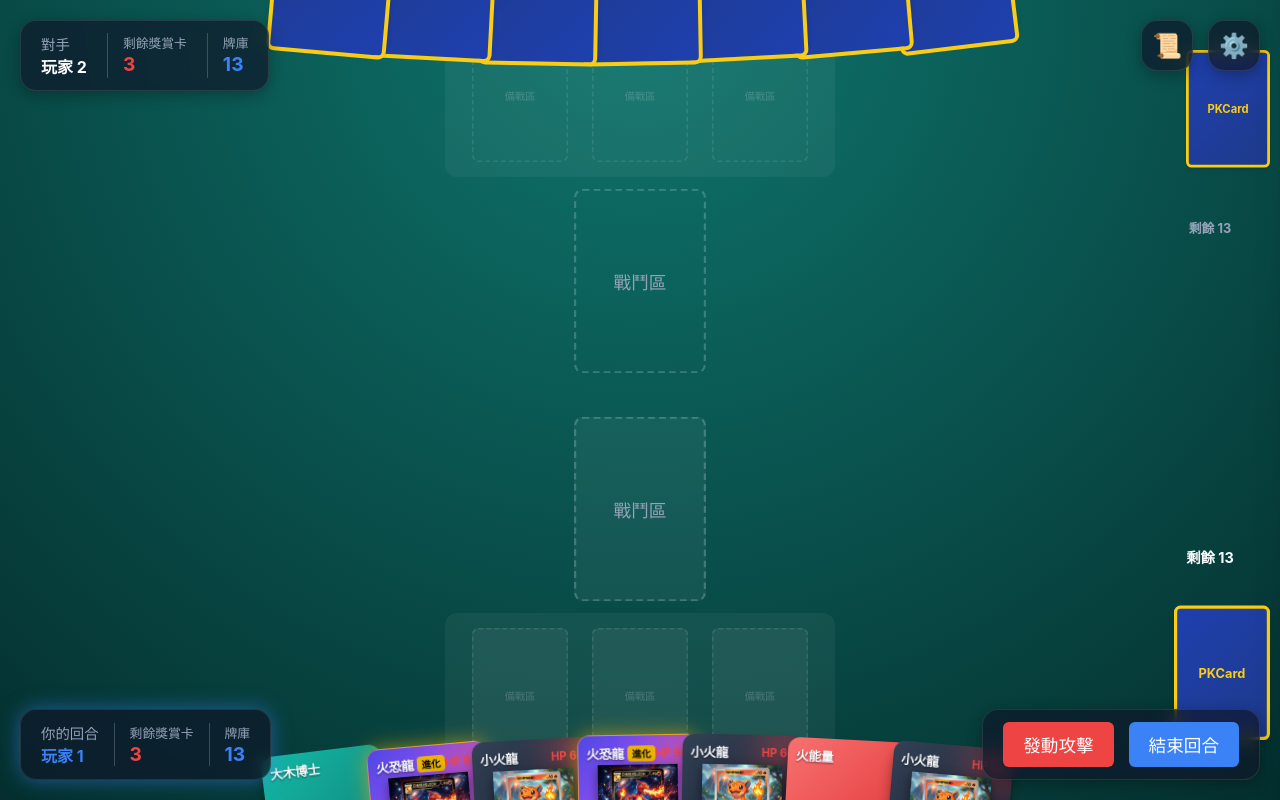
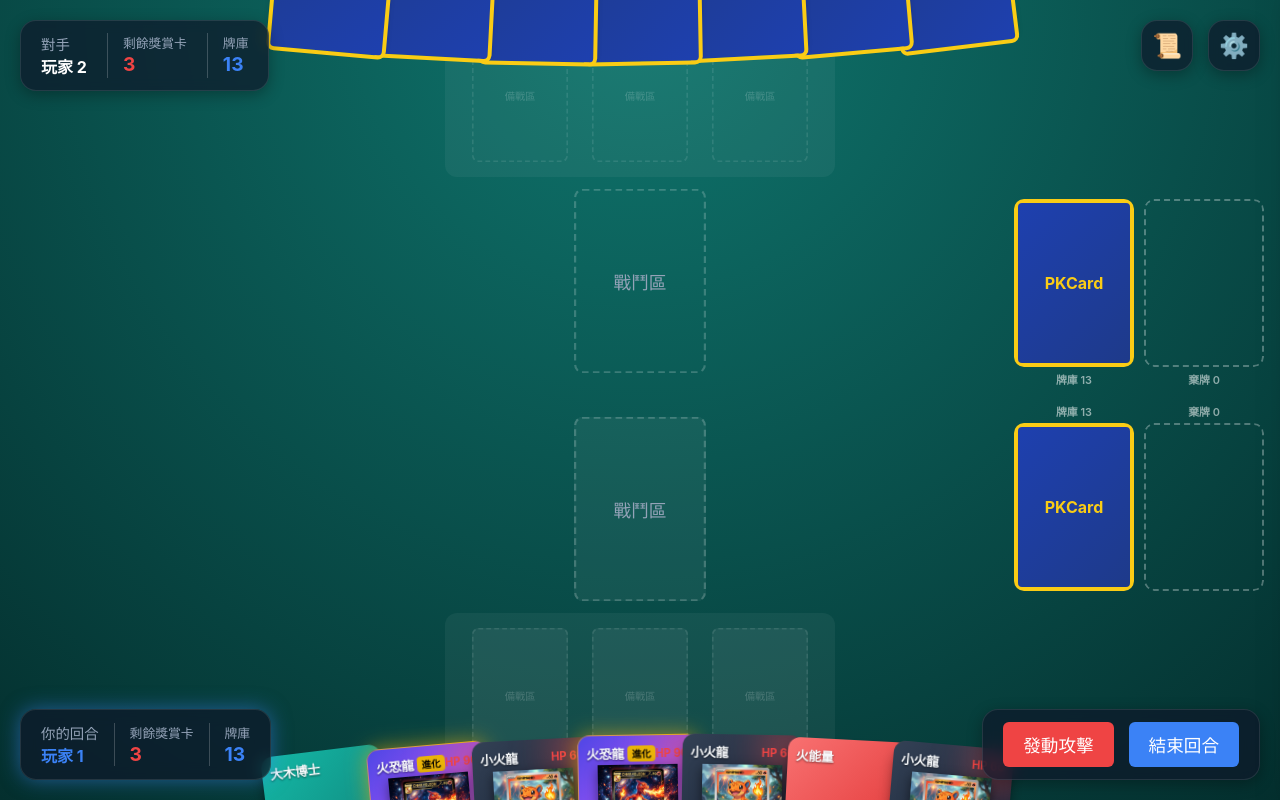
Before and after one commit to geeksajen/PokemonCard, a React (Vite) app: page / in a window 1280 px wide. Both pictures are taken after a click on the button "開始對戰". Built offline with nearby package versions, Linux system fonts and the light colour scheme.

Commit message:
feat: update game arena, styles, and state logic

```diff
--- a/src/components/GameArena.jsx
+++ b/src/components/GameArena.jsx
@@ -5,6 +5,53 @@ import Board from './Board';
 import Hand from './Hand';
 import Card from './Card';
 import { sfxPlace, sfxAttack, sfxDamage, sfxEndTurn, sfxVictory, sfxError, AudioSettings, startBGM, stopBGM } from '../utils/sounds';
+
+// 牌庫 / 棄牌區 單張卡片小元件
+// 卡片本身使用 CSS 變數 --card-width=120px, --card-height=168px
+// 我們想要放大到 1.4x，讓牌庫跟棄牌區一樣大
+const BASE_W = 120, BASE_H = 168, PILE_SCALE = 1.0;
+const SLOT_W = Math.round(BASE_W * PILE_SCALE); // 168px
+const SLOT_H = Math.round(BASE_H * PILE_SCALE); // 235px
+
+const PileSlot = ({ label, labelColor, card, isEmpty, isFaceDown, labelOnTop }) => (
+  <div style={{ display: 'flex', flexDirection: 'column', alignItems: 'center', gap: '4px' }}>
+    {labelOnTop && (
+      <span style={{ fontSize: '0.68rem', fontWeight: '600', color: labelColor || 'rgba(255,255,255,0.55)', whiteSpace: 'nowrap' }}>{label}</span>
+    )}
+    <div style={{ width: `${SLOT_W}px`, height: `${SLOT_H}px`, position: 'relative', flexShrink: 0, borderRadius: '10px', overflow: 'hidden' }}>
+      {isEmpty ? (
+        <div style={{ width: '100%', height: '100%', border: '2px dashed rgba(255,255,255,0.3)', borderRadius: '10px', boxSizing: 'border-box' }} />
+      ) : (
+        <div style={{ position: 'absolute', top: 0, left: 0, width: `${BASE_W}px`, height: `${BASE_H}px`, transform: `scale(${PILE_SCALE})`, transformOrigin: 'top left', pointerEvents: 'none' }}>
+          <Card card={card} isFaceDown={!!isFaceDown} />
+        </div>
+      )}
+    </div>
+    {!labelOnTop && (
+      <span style={{ fontSize: '0.68rem', fontWeight: '600', color: labelColor || 'rgba(255,255,255,0.55)', whiteSpace: 'nowrap' }}>{label}</span>
+    )}
+  </div>
+);
+
+
+// 牌庫 + 棄牌 水平小組
+const PilePair = ({ deckCount, discardTop, discardCount, labelOnTop }) => (
+  <div style={{ display: 'flex', flexDirection: 'row', gap: '10px', alignItems: 'flex-start' }}>
+    <PileSlot
+      label={`牌庫 ${deckCount}`}
+      labelColor={deckCount <= 5 ? 'var(--color-danger)' : 'rgba(255,255,255,0.55)'}
+      isFaceDown={true}
+      labelOnTop={labelOnTop}
+    />
+    <PileSlot
+      label={`棄牌 ${discardCount}`}
+      card={discardTop}
+      isEmpty={!discardCount}
+      isFaceDown={false}
+      labelOnTop={labelOnTop}
+    />
+  </div>
+);
 
 const GameArena = ({ p1Theme, p2Theme, onReturnLobby }) => {
   const [gameState, setGameState] = useState(null);
@@ -21,6 +68,7 @@ const GameArena = ({ p1Theme, p2Theme, onReturnLobby }) => {
   const [cardToConsume, setCardToConsume] = useState(null);
   const [attackAnim, setAttackAnim] = useState(null); // { type: 'fire', isPlayer1: true }
   const [drawnCardAnim, setDrawnCardAnim] = useState(null); // { cardId: '...', playerId: '...' }
+  const [faintAnim, setFaintAnim] = useState(null); // { pokemon: Card, isTopPlayer: boolean }
 
   const toggleBGM = () => {
     if (bgmMuted) {
@@ -140,6 +188,8 @@ const GameArena = ({ p1Theme, p2Theme, onReturnLobby }) => {
       setGameState(prev => {
         const newState = structuredClone(prev);
         const p = newState.players[currentPlayerId];
+        p.discardPile.push(targetCard); // 將大木博士丟入棄牌區
+        p.discardPile.push(...p.hand); // 捨棄全部手牌到棄牌區
         p.hand = []; // 清空手牌
         let drawn = 0;
         for (let i = 0; i < 7; i++) {
@@ -227,6 +277,7 @@ const GameArena = ({ p1Theme, p2Theme, onReturnLobby }) => {
           const newState = structuredClone(prev);
           const p = newState.players[currentPlayerId];
           p.activePokemon.currentHp = Math.min(p.activePokemon.maxHp, p.activePokemon.currentHp + 20);
+          p.discardPile.push(targetCard);
           p.hand = p.hand.filter(c => c.instanceId !== targetCard.instanceId);
           pushLog(newState, currentPlayerId, `對戰鬥區的 ${p.activePokemon.name} 使用了傷藥，回復 20 點 HP`);
           return newState;
@@ -311,6 +362,7 @@ const GameArena = ({ p1Theme, p2Theme, onReturnLobby }) => {
         const targetIdx = p.bench.findIndex(c => c.instanceId === existingPokemon.instanceId);
         if (targetIdx !== -1) {
           p.bench[targetIdx].currentHp = Math.min(p.bench[targetIdx].maxHp, p.bench[targetIdx].currentHp + 20);
+          p.discardPile.push(targetCard);
           p.hand = p.hand.filter(c => c.instanceId !== targetCard.instanceId);
           pushLog(newState, currentPlayerId, `對備戰區的 ${p.bench[targetIdx].name} 使用了傷藥，回復 20 點 HP`);
         }
@@ -427,12 +479,22 @@ const GameArena = ({ p1Theme, p2Theme, onReturnLobby }) => {
         // 檢查是否擊倒
         if (opp.activePokemon.currentHp <= 0) {
           pushLog(newState, currentPlayerId, `擊倒了對手的 ${opp.activePokemon.name}！拿取一張獎賞卡。`);
+
+          const faintedPokemon = structuredClone(opp.activePokemon);
+          setFaintAnim({ pokemon: faintedPokemon, isTopPlayer: true });
+          opp.activePokemon = null; // 從戰鬥區隱藏
+
           setTimeout(() => {
+            setFaintAnim(null);
             setGameState(current => {
               const nextState = structuredClone(current);
               const targetOpp = nextState.players[opponentId];
-              if (targetOpp.activePokemon && targetOpp.activePokemon.currentHp <= 0) {
-                 targetOpp.activePokemon = null;
+
+              targetOpp.discardPile.push(faintedPokemon);
+              if (faintedPokemon.attachedEnergy) {
+                 targetOpp.discardPile.push(...faintedPokemon.attachedEnergy);
+              }
+
               nextState.players[currentPlayerId].prizes -= 1;
               if (nextState.players[currentPlayerId].prizes <= 0) {
                 nextState.winner = currentPlayerId;
@@ -442,10 +504,9 @@ const GameArena = ({ p1Theme, p2Theme, onReturnLobby }) => {
                 nextState.winner = currentPlayerId;
                 sfxVictory();
               }
-              }
               return nextState;
             });
-          }, 1000);
+          }, 1000); // 1 秒後才結算勝負與放入棄牌區
         }
 
         newState.hasAttackedThisTurn = true;
@@ -618,36 +679,47 @@ const GameArena = ({ p1Theme, p2Theme, onReturnLobby }) => {
         </div>
       </div>
 
-      {/* 戰鬥區 (置中排版) */}
+      {/* 戰鬥區 */}
       <div
         style={{ flex: 1, display: 'flex', flexDirection: 'column', position: 'relative', justifyContent: 'center', padding: '10px 0', gap: '20px', overflowY: 'auto' }}
         onDragOver={(e) => { e.preventDefault(); }}
         onDrop={handleDropBoard}
       >
-        {/* 對手牌庫 (右上) */}
-        <div style={{ position: 'absolute', top: '10px', right: '10px', display: 'flex', flexDirection: 'column', alignItems: 'center' }}>
-          <div style={{ transform: 'scale(0.7)', transformOrigin: 'top right' }}>
-            <Card isFaceDown={true} />
-          </div>
-          <div style={{ color: topPlayer.deck.length <= 5 ? 'var(--color-danger)' : 'var(--color-text-muted)', fontSize: '0.8rem', fontWeight: 'bold' }}>
-            剩餘 {topPlayer.deck.length}
+        {/* 陣亡動畫 */}
+        {faintAnim && (
+          <div style={{ position: 'absolute', zIndex: 60, top: '50%', left: '50%', pointerEvents: 'none' }}>
+            <div className={`faint-anim-wrapper ${faintAnim.isTopPlayer ? 'faint-top' : 'faint-bottom'}`}>
+              <div style={{ transform: 'scale(0.7)' }}>
+                <Card card={faintAnim.pokemon} isFaceDown={false} />
               </div>
             </div>
-
-        {/* 玩家牌庫 (右下) */}
-        <div style={{ position: 'absolute', bottom: '10px', right: '10px', display: 'flex', flexDirection: 'column', alignItems: 'center' }}>
-          <div style={{ color: bottomPlayer.deck.length <= 5 ? 'var(--color-danger)' : 'var(--color-text)', fontSize: '0.9rem', fontWeight: 'bold', marginBottom: '5px' }}>
-            剩餘 {bottomPlayer.deck.length}
           </div>
-          <div style={{ transform: 'scale(0.8)', transformOrigin: 'bottom right' }}>
-            <Card isFaceDown={true} />
-          </div>
-        </div>
+        )}
         {attackAnim && (
           <div className="projectile-container">
             <div className={`projectile fx-${attackAnim.type} ${attackAnim.type === 'grass' ? 'anim-grass-up' : 'anim-up'}`}></div>
           </div>
         )}
+
+        {/* 對手牌區群組: 水平並排，靠中線上緣，標籤在下方 */}
+        <div style={{ position: 'absolute', bottom: 'calc(50% + 8px)', right: '16px', zIndex: 5 }}>
+          <PilePair
+            deckCount={topPlayer.deck.length}
+            discardTop={topPlayer.discardPile[topPlayer.discardPile.length - 1]}
+            discardCount={topPlayer.discardPile.length}
+            labelOnTop={false}
+          />
+        </div>
+
+        {/* 玩家牌區群組: 水平並排，靠中線下緣，標籤在上方 */}
+        <div style={{ position: 'absolute', top: 'calc(50% + 8px)', right: '16px', zIndex: 5 }}>
+          <PilePair
+            deckCount={bottomPlayer.deck.length}
+            discardTop={bottomPlayer.discardPile[bottomPlayer.discardPile.length - 1]}
+            discardCount={bottomPlayer.discardPile.length}
+            labelOnTop={true}
+          />
+        </div>
 
         <Board
           activePokemon={topPlayer.activePokemon}
@@ -655,7 +727,6 @@ const GameArena = ({ p1Theme, p2Theme, onReturnLobby }) => {
           isTopPlayer={true}
           damageTaken={damageAnim ? damageAnim.damage : null}
         />
-
         <Board
           activePokemon={bottomPlayer.activePokemon}
           bench={bottomPlayer.bench}
@@ -709,8 +780,9 @@ const GameArena = ({ p1Theme, p2Theme, onReturnLobby }) => {
                         p.hand.push(pulledCard);
                         // 洗牌
                         p.deck.sort(() => Math.random() - 0.5);
-                        // 移除精靈球卡
+                        // 移除精靈球卡並放入棄牌區
                         if (cardToConsume) {
+                          p.discardPile.push(cardToConsume);
                           p.hand = p.hand.filter(c => c.instanceId !== cardToConsume.instanceId);
                         }
                         pushLog(newState, currentPlayerId, `使用了精靈球，從牌庫抽出了 ${pulledCard.name}`);
@@ -739,6 +811,7 @@ const GameArena = ({ p1Theme, p2Theme, onReturnLobby }) => {
                   const newState = structuredClone(prev);
                   const p = newState.players[currentPlayerId];
                   if (cardToConsume) {
+                    p.discardPile.push(cardToConsume);
                     p.hand = p.hand.filter(c => c.instanceId !== cardToConsume.instanceId);
                   }
                   pushLog(newState, currentPlayerId, `使用了精靈球，但沒有選擇任何寶可夢`);
--- a/src/index.css
+++ b/src/index.css
@@ -430,3 +430,24 @@ button:disabled {
   animation: draw-fly-in-top 2.0s cubic-bezier(0.2, 0.8, 0.2, 1) forwards !important;
   z-index: 50;
 }
+
+/* --- Faint (Death) Animations --- */
+@keyframes faint-fly-top {
+  0% { transform: translate(-50%, -50%) scale(1) rotate(0deg); opacity: 1; filter: grayscale(0%); }
+  20% { transform: translate(-50%, -50%) scale(1.1) rotate(-10deg); opacity: 1; filter: grayscale(50%); }
+  100% { transform: translate(calc(40vw - 50%), calc(-5vh - 50%)) scale(0.2) rotate(360deg); opacity: 0; filter: grayscale(100%); }
+}
+
+@keyframes faint-fly-bottom {
+  0% { transform: translate(-50%, -50%) scale(1) rotate(0deg); opacity: 1; filter: grayscale(0%); }
+  20% { transform: translate(-50%, -50%) scale(1.1) rotate(10deg); opacity: 1; filter: grayscale(50%); }
+  100% { transform: translate(calc(40vw - 50%), calc(5vh - 50%)) scale(0.2) rotate(-360deg); opacity: 0; filter: grayscale(100%); }
+}
+
+.faint-top {
+  animation: faint-fly-top 1.0s cubic-bezier(0.5, 0, 0.2, 1) forwards;
+}
+
+.faint-bottom {
+  animation: faint-fly-bottom 1.0s cubic-bezier(0.5, 0, 0.2, 1) forwards;
+}
--- a/src/models/gameState.js
+++ b/src/models/gameState.js
@@ -20,6 +20,7 @@ export const createInitialGameState = (player1Theme = 'fire', player2Theme = 'wa
         hand: [],
         activePokemon: null,
         bench: [], // Max 3
+        discardPile: [], // 棄牌區
         prizes: 3, // 取代真實卡牌的獎賞卡，這裡簡化為數字(剩餘需要擊敗的數量)
       },
       player2: {
@@ -29,6 +30,7 @@ export const createInitialGameState = (player1Theme = 'fire', player2Theme = 'wa
         hand: [],
         activePokemon: null,
         bench: [], // Max 3
+        discardPile: [], // 棄牌區
         prizes: 3,
       }
     }
```
Lines whose indentation alone changed are shown as unchanged.
